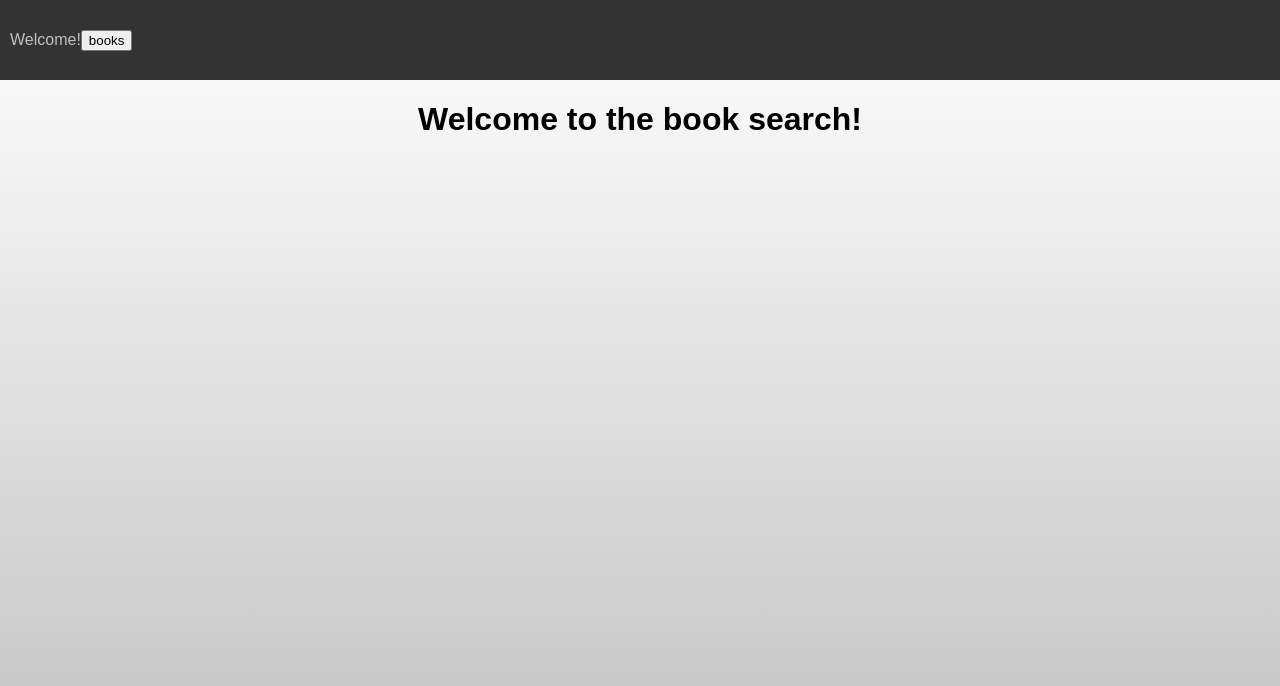
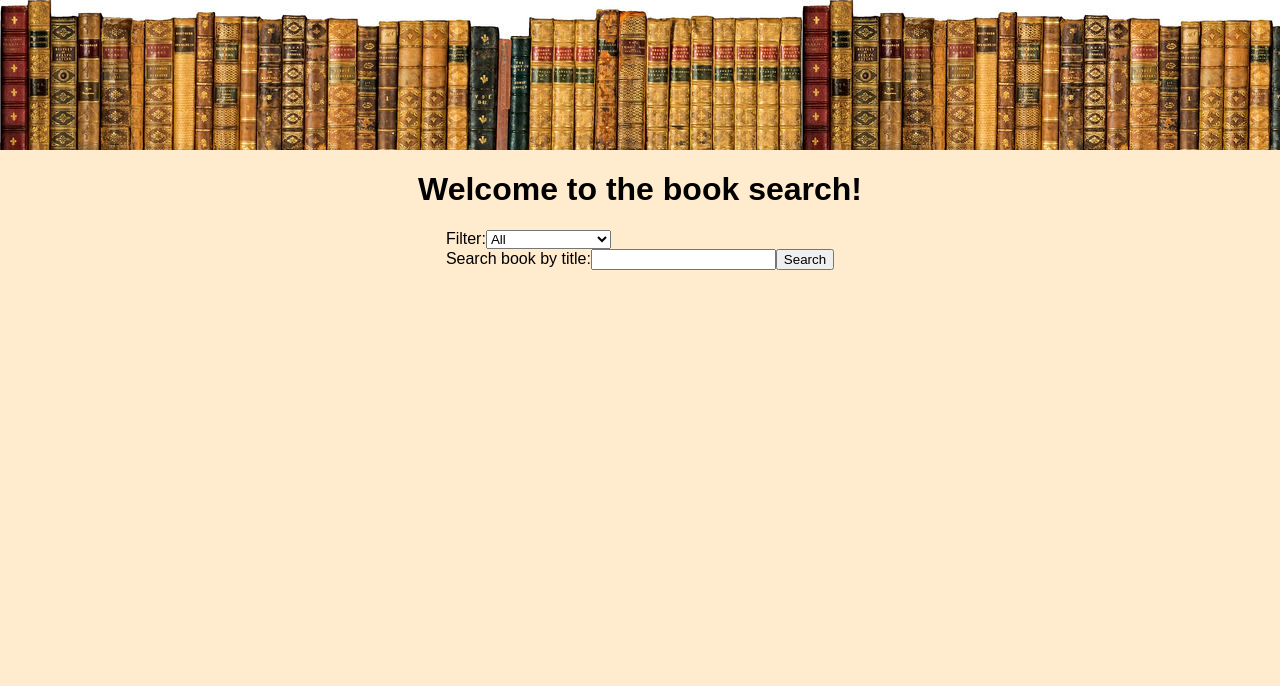
Before and after one commit to micaela825/trivia, a React app: page / in a window 1280 px wide. Built offline with nearby package versions, Linux system fonts and the light colour scheme.

Commit message:
added singleBook component

```diff
--- a/app/components/AddBooks.js
+++ b/app/components/AddBooks.js
@@ -1,20 +1,14 @@
-// IDEAS - CAN FILTER DIRECTLY IN RENDER
-// CAN ADD FILTERED BOOKS TO STORE SO IT'LL BE ACCESSIBLE EVERYWHERE - create a dispatch similar to fetchBooks
 import React, { Component } from "react";
 import { BrowserRouter as Router, Route, Link } from "react-router-dom";
-// import axios from "axios";
 import { connect } from "react-redux";
 import { fetchBooks } from "../reducers/index";
-import SingleBook from "./SingleBook";
 
 class AddBooks extends Component {
   constructor() {
     super();
     this.state = {
       link: "",
-      filterTerm: "",
-      currentBooks: [],
-      filteredBooks: []
+      filterTerm: ""
     };
     this.handleChange = this.handleChange.bind(this);
     this.handleSubmit = this.handleSubmit.bind(this);
@@ -35,72 +29,78 @@ class AddBooks extends Component {
   }
 
   handleFilter(event) {
-    console.log("STATE IN HANDLE CLICK FOR FILTER", this.state);
-    //let filteredBooks = [];
-    // this.props.books.map(book =>
-    //   book.has_fulltext === true ? filteredBooks.push(book) : null
-    // );
-    //this.setState({ filteredBooks: filteredBooks });
-    // REFACTOR THIS SO VALUE IS EQUAL TO PROPERTY VALUE IN DATA
-    if (event.target.value === "fullText") {
-      this.setState({ filterTerm: "has_fulltext" });
-    }
+    this.setState({
+      filterTerm: event.target.value
+    });
   }
 
   handleSubmit(event) {
     event.preventDefault();
     let searchTerm = this.linkify(this.state.link);
-    this.props.fetchBooks(searchTerm); // axios backend
-    // this.props.addingStudent(this.state); // front end
+    this.props.fetchBooks(searchTerm);
     this.setState({
       link: event.target.value
     });
   }
 
   render() {
-    //console.log("STATE in render", this.state);
-    //console.log("PROPS in render", this.props);
-    let currentBooks = this.props.books;
-    // let currentBooks = [];
-    // this.state.filteredBooks.length > 0
-    //   ? (currentBooks = this.state.filteredBooks)
-    //   : (currentBooks = this.props.books);
-    // if (this.state.filterTerm) {
-    //   console.log("FILTER TERM IN RENDER", this.state.filterTerm);
-    // }
+    let currentBooks = [];
+    let filterTerm = this.state.filterTerm;
+
+    if (this.props.books.docs && filterTerm == "ebook_count_i") {
+      currentBooks = this.props.books.docs.filter(book => {
+        return book[filterTerm] >= 1;
+      });
+    } else if (this.props.books.docs && filterTerm == "has_fulltext") {
+      currentBooks = this.props.books.docs.filter(book => {
+        return book[filterTerm] === true;
+      });
+    } else if (this.props.books.docs && filterTerm == "eng") {
+      currentBooks = this.props.books.docs.filter(book => {
+        if (book.language) {
+          return book.language.includes("eng");
+        }
+      });
+    } else {
+      currentBooks = this.props.books.docs;
+    }
 
     return (
       <div>
-        <select onChange={this.handleFilter}>
-          <option>All</option>
-          <option value="english">English only</option>
-          <option value="fullText">Full text available</option>
-          <option value="eBook">E-book</option>
-          ))}
-        </select>
+        <span>Filter:</span>
+        <span>
+          <select onChange={this.handleFilter}>
+            <option>All</option>
+            <option value="eng">English only</option>
+            <option value="has_fulltext">Full text available</option>
+            <option value="ebook_count_i">E-book available</option>
+            ))}
+          </select>
+        </span>
 
         <form onSubmit={this.handleSubmit}>
-          <label htmlFor="name">Book title:</label>
+          <label htmlFor="search">Search book by title:</label>
           <input
             type="text"
             name="title"
             //   value={this.state.books}
             onChange={this.handleChange}
           />
-          <button type="submit">Submit</button>
+          <button type="submit">Search</button>
         </form>
         {this.props.books.numFound ? (
           <div>
-            <h1>Your search returned {currentBooks.numFound} results. </h1>
+            <h3>Your search returned {currentBooks.length} results. </h3>
             <div>
-              {currentBooks.docs.map((book, i) => (
+              {currentBooks.map((book, i) => (
                 <div key={i}>
-                  {book.title} : {book.author_name} : {book.ebook_count_i}
-                  {/* <SingleBook book={book} /> */}
-                  {/* <Link to={`/students/${student.id}`}>
-                    <h4>{student.firstname + " " + student.lastName}</h4>
-                    <img src={student.imageUrl} />
-                  </Link> */}
+                  {book.isbn ? (
+                    <Link to={`/book/${book.isbn[0]}`}>
+                      <h4>{book.title}</h4>
+                    </Link>
+                  ) : (
+                    book.title
+                  )}
                 </div>
               ))}
             </div>
--- a/app/components/SingleBook.js
+++ b/app/components/SingleBook.js
@@ -1,10 +1,70 @@
 import React, { Component } from "react";
+import { BrowserRouter as Router, Route, Link } from "react-router-dom";
+import { connect } from "react-redux";
+import { fetchBookDetails } from "../reducers/index";
 
 class SingleBook extends Component {
+  constructor() {
+    super();
+    this.makeCoverLink = this.makeCoverLink.bind(this);
+    this.makeIsbnLink = this.makeIsbnLink.bind(this);
+  }
+
+  makeCoverLink(isbn) {
+    return `http://covers.openlibrary.org/b/isbn/${isbn}-M.jpg`;
+  }
+
+  makeIsbnLink(isbn) {
+    return `https://openlibrary.org/api/books?bibkeys=ISBN:${isbn}&jscmd=details&format=json`;
+  }
+
+  componentDidMount() {
+    let detailsLink = this.makeIsbnLink(this.props.match.params.isbn);
+    this.props.fetchBookDetails(detailsLink);
+  }
+
   render() {
-    console.log("SINGLE BOOK PROPS", this.props);
-    return <div>hi</div>;
+    let isbn = this.props.match.params.isbn;
+    let coverlink = this.makeCoverLink(isbn);
+    if (this.props.bookDetails.length) {
+      console.log("props in single book render", this.props);
+      let title = this.props.bookDetails.details.title;
+      let subject = this.props.bookDetails.details.subjects[0];
+      let pages = this.props.bookDetails.details.number_of_pages;
+      let author = this.props.bookDetails.details.authors[0].name;
+      let thumbnail = this.props.bookDetails.thumbnail_url;
+    }
+
+    return (
+      <div>
+        {this.props.bookDetails ? (
+          <div>
+            <div>title: {this.title}</div>
+            <div>subject: {this.subject}</div>
+            <div>pages: {this.pages}</div>
+            <div>author: {this.author}</div>
+            <img src={this.thumbnail} />
+            <img src={this.coverlink} />
+          </div>
+        ) : null}
+      </div>
+    );
   }
 }
 
-export default SingleBook;
+const mapState = state => {
+  return {
+    bookDetails: state.bookDetails
+  };
+};
+
+const mapDispatch = dispatch => {
+  return {
+    fetchBookDetails: isbnLink => dispatch(fetchBookDetails(isbnLink))
+  };
+};
+
+export default connect(
+  mapState,
+  mapDispatch
+)(SingleBook);
--- a/app/components/root.js
+++ b/app/components/root.js
@@ -1,27 +1,18 @@
 import React from "react";
 import { BrowserRouter as Router, Route, Link } from "react-router-dom";
-// import Students from "./students";
-// import SingleStudent from "./SingleStudent";
+import SingleBook from "./SingleBook";
 import AddBooks from "./AddBooks";
+import store from "../store";
 
 const Root = () => {
   return (
     <Router>
       <div>
-        <nav>
-          Welcome!
-          {/* <Link to="/students">
-            <button text="search">Search</button>
-          </Link> */}
-          <Link to="/books">
-            <button text="search">books</button>
-          </Link>
-        </nav>
+        <header />
         <main>
           <h1>Welcome to the book search!</h1>
-          <Route exact path="/books" component={AddBooks} />
-          {/* <Route exact path="/students" component={Students} />
-          <Route exact path="/students/:studentId" component={SingleStudent} /> */}
+          <Route exact path="/" component={AddBooks} />
+          <Route path="/book/:isbn" component={SingleBook} />
         </main>
       </div>
     </Router>
--- a/app/reducers/index.js
+++ b/app/reducers/index.js
@@ -1,40 +1,24 @@
 const initialState = {
-  // students: [],
-  // student: {},
-  books: []
+  books: [],
+  bookDetails: {}
 };
 
-// ACTION CREATOR:
-
-// export const FETCHED_STUDENTS = "FETCHED_STUDENTS";
-// export const FETCHED_SINGLE_STUDENT = "FETCHED_SINGLE_STUDENT";
-// export const ADDED_STUDENT = "ADDED_STUDENT";
+// ACTION CREATORS:
 export const FETCHED_BOOKS = "FETCHED_BOOKS";
+export const FETCHED_BOOK_DETAILS = "FETCHED_BOOK_DETAILS";
 
 // ACTIONS:
-
 export const gotAllBooks = books => ({
   type: FETCHED_BOOKS,
   books: books
 });
 
-// export const gotAllStudents = students => ({
-//   type: FETCHED_STUDENTS,
-//   students: students
-// });
+export const gotBookDetails = bookDetails => ({
+  type: FETCHED_BOOK_DETAILS,
+  bookDetails: bookDetails
+});
 
-// export const gotSingleStudent = student => ({
-//   type: FETCHED_SINGLE_STUDENT,
-//   student: student
-// });
-
-// export const gotAddedStudent = student => ({
-//   type: ADDED_STUDENT,
-//   student: student
-// });
-
-// THUNK CREATOR:
-
+// THUNKS:
 export const fetchBooks = searchTerm => {
   return async (dispatch, getState, { axios }) => {
     const response = await axios.get(searchTerm);
@@ -44,47 +28,22 @@ export const fetchBooks = searchTerm => {
   };
 };
 
-// export const fetchStudents = () => {
-//   return async (dispatch, getState, { axios }) => {
-//     const response = await axios.get(`/api/students`);
-//     const students = response.data;
-//     const action = gotAllStudents(students);
-//     dispatch(action);
-//   };
-// };
+export const fetchBookDetails = isbnLink => {
+  return async (dispatch, getState, { axios }) => {
+    const response = await axios.get(isbnLink);
+    const details = response.data;
+    const action = gotBookDetails(details);
+    dispatch(action);
+  };
+};
 
-// export const fetchStudent = studentId => {
-//   return async (dispatch, getState, { axios }) => {
-//     const response = await axios.get(`/api/students/${studentId}`);
-//     const student = response.data;
-//     const action = gotSingleStudent(student);
-//     dispatch(action);
-//   };
-// };
-
-// ADDING STUDENT
-// export const addStudent = student => {
-//   return async (dispatch, getState, { axios }) => {
-//     try {
-//       const { data } = await axios.post("/api/students", student);
-//       dispatch(gotAddedStudent(data));
-//     } catch (err) {
-//       console.log(err);
-//     }
-//   };
-// };
-
+// REDUCER:
 const rootReducer = (state = initialState, action) => {
   switch (action.type) {
     case FETCHED_BOOKS:
       return { ...state, books: action.books };
-    // case FETCHED_STUDENTS:
-    //   return { ...state, students: action.students };
-    // case FETCHED_SINGLE_STUDENT:
-    //   return { ...state, student: action.student };
-    // case ADDED_STUDENT:
-    //   return { ...state, student: action.student };
-
+    case FETCHED_BOOK_DETAILS:
+      return { ...state, bookDetails: action.bookDetails };
     default:
       return state;
   }
--- a/package.json
+++ b/package.json
@@ -2,7 +2,7 @@
   "name": "book-search",
   "version": "1.0.0",
   "description": "Book search app",
-  "main": "main.js",
+  "main": "node main.js",
   "scripts": {
     "start:dev": "npm run build-watch & npm run start-server",
     "start-server": "nodemon --watch server main.js -e html,js,css",
--- a/public/style.css
+++ b/public/style.css
@@ -3,21 +3,18 @@
   font-family: arial, sans-serif;
 }
 
+header {
+  background-image: url(books.jpg);
+  height: 150px;
+  width: 100%;
+}
+
 body {
-  background: linear-gradient(#ffffff, #c0c0c0);
+  background: blanchedalmond;
   height: 100vh;
   padding: 0;
   margin: 0;
   width: 100vw;
-}
-
-nav {
-  align-items: center;
-  background-color: #333333;
-  color: #c0c0c0;
-  display: flex;
-  height: 80px;
-  padding: 10px;
 }
 
 main {
```
Also changed, not shown: public/books.jpg (added).
